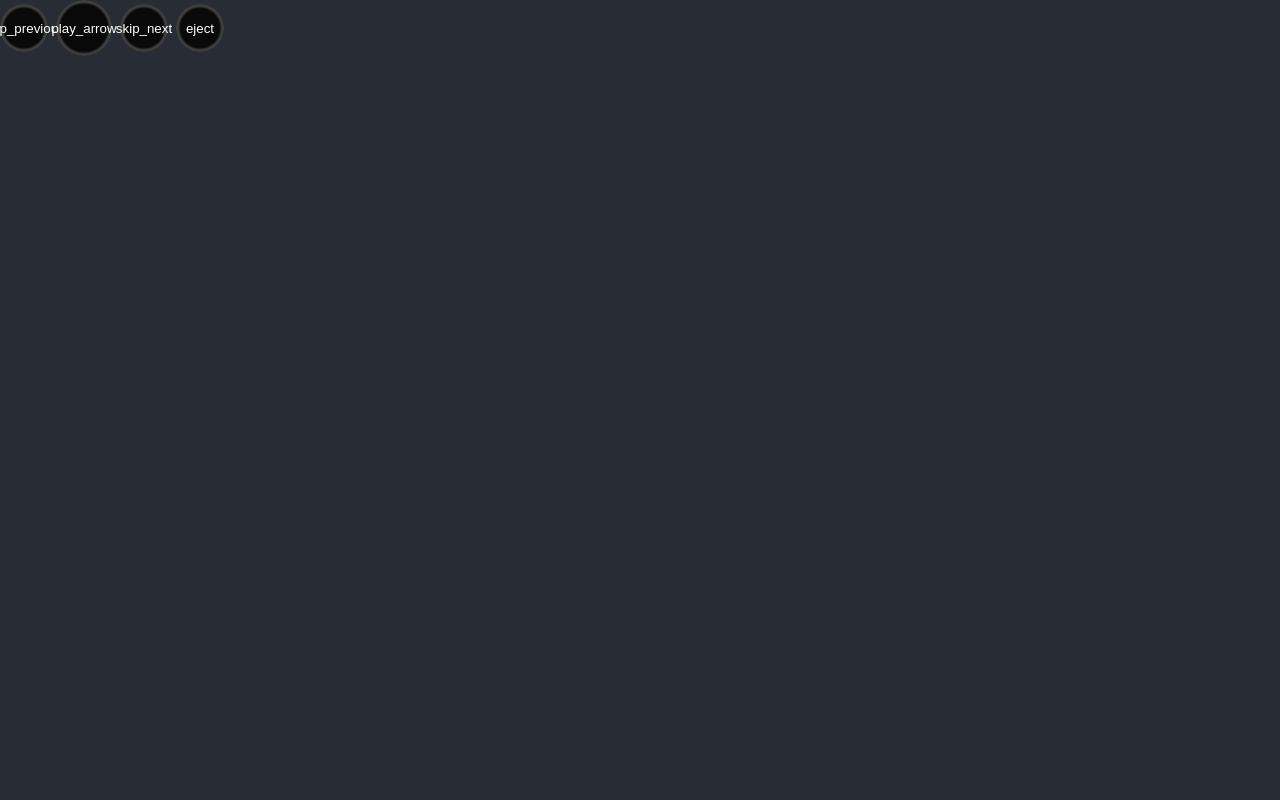
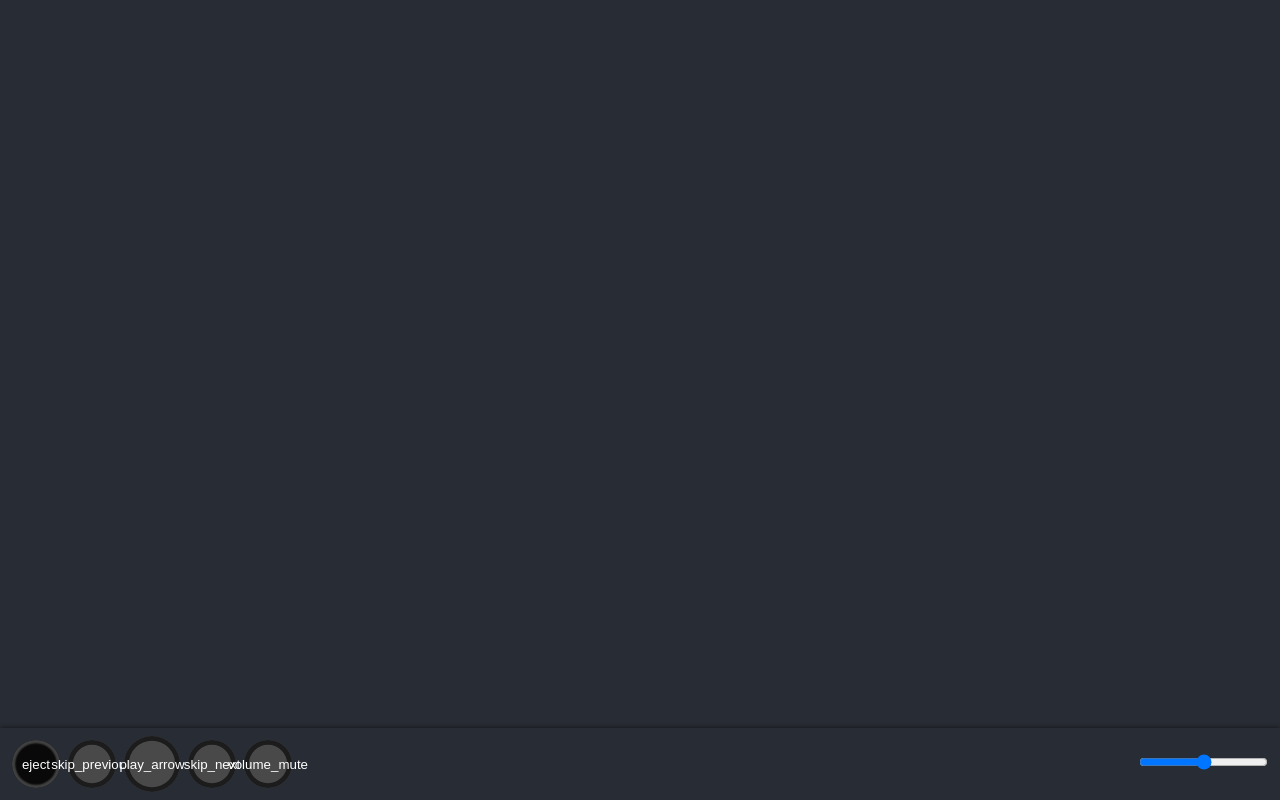
Before and after one commit to USSDlover/music-player, a React (Create React App) app: page / in a window 1280 px wide. Built offline with nearby package versions, Linux system fonts and the light colour scheme; the HTML template or start-up script is replaced by a standard one.

Commit message:
Over All Style Improvement
[Fix] Play list style improvement.
[Fix] Improve controls style.
[Fix] Better controls set and style.
[Refactor] Rename kebab case to camel case.
[Fix] Implement Player layout.
[Fix] Disable control buttons when track list is undefined.

```diff
--- a/src/App.scss
+++ b/src/App.scss
@@ -1,5 +1,9 @@
+:root {
+  --c-background: #282c34;
+}
+
 .App {
-  background-color: #282c34;
+  background-color: var(--c-background);
   min-height: 100vh;
 
   color: white;
--- a/src/components/atoms/btn-control/Btn-Control.scss
+++ b/src/components/atoms/btn-control/BtnControl.scss
@@ -35,4 +35,9 @@ button {
     background: #1a1a1a;
     box-shadow: inset #414141 0 0 .1rem .25rem;
   }
+
+  &[disabled] {
+    background: #494949;
+    box-shadow: inset #1c1c1c 0 0 0 0.3rem;
+  }
 }
--- a/src/components/atoms/btn-control/Btn-Control.tsx
+++ b/src/components/atoms/btn-control/BtnControl.tsx
@@ -1,5 +1,5 @@
 import { FunctionComponent } from 'react';
-import './Btn-Control.scss';
+import './BtnControl.scss';
 
 export enum Controls {
     play = 'PLAY',
@@ -7,7 +7,11 @@ export enum Controls {
     pause = 'PAUSE',
     next = 'NEXT',
     previous = 'PREVIOUS',
-    eject = 'EJECT'
+    eject = 'EJECT',
+    volumeUp = 'VOLUME_UP',
+    volumeDown = 'VOLUME_DOWN',
+    volumeOff = 'VOLUME_OFF',
+    volumeMute = 'VOLUME_MUTE',
 }
 
 enum AvailableIcons {
@@ -16,7 +20,11 @@ enum AvailableIcons {
     pause = 'pause',
     next = 'skip_next',
     previous = 'skip_previous',
-    eject = 'eject'
+    eject = 'eject',
+    volumeUp = 'volume_up',
+    volumeDown = 'volume_down',
+    volumeOff = 'volume_off',
+    volumeMute = 'volume_mute',
 }
 
 const Icons: {[key in Controls]: AvailableIcons} = {
@@ -25,7 +33,11 @@ const Icons: {[key in Controls]: AvailableIcons} = {
     [Controls.pause]: AvailableIcons.pause,
     [Controls.next]: AvailableIcons.next,
     [Controls.previous]: AvailableIcons.previous,
-    [Controls.eject]: AvailableIcons.eject
+    [Controls.eject]: AvailableIcons.eject,
+    [Controls.volumeUp]: AvailableIcons.volumeUp,
+    [Controls.volumeDown]: AvailableIcons.volumeDown,
+    [Controls.volumeOff]: AvailableIcons.volumeOff,
+    [Controls.volumeMute]: AvailableIcons.volumeMute
 }
 
 type ButtonSizes = 'small' | 'medium' | 'large';
@@ -34,11 +46,12 @@ interface BtnControlOptions {
     control?: Controls;
     size?: ButtonSizes;
     onClick?: (event: any) => void;
+    disabled?: boolean;
 }
 
-export const BtnControl: FunctionComponent<BtnControlOptions> = ({size = 'medium', control = Controls.play, onClick = () => {}}): JSX.Element => {
+export const BtnControl: FunctionComponent<BtnControlOptions> = ({disabled, size = 'medium', control = Controls.play, onClick = () => {}}): JSX.Element => {
     return (
-        <button onClick={onClick} data-size={size}>
+        <button onClick={onClick} data-size={size} disabled={disabled}>
             <span className="material-symbols-outlined">{Icons[control]}</span>
         </button>
     );
--- a/src/components/atoms/index.ts
+++ b/src/components/atoms/index.ts
@@ -1,3 +1,3 @@
-export * from './btn-control/Btn-Control';
+export * from './btn-control/BtnControl';
 export * from './upload-directory/UploadDirectory';
 export * from './audio/Audio';
--- a/src/components/atoms/upload-directory/UploadDirectory.tsx
+++ b/src/components/atoms/upload-directory/UploadDirectory.tsx
@@ -6,7 +6,7 @@ interface UploadDirectoryOption {
 
 export const UploadDirectory: FunctionComponent<UploadDirectoryOption> = React.forwardRef((props, ref): JSX.Element => {
     return <input
-        style={{ visibility: 'hidden' }}
+        style={{ visibility: 'hidden', position: 'fixed', bottom: 0, left: 0 }}
         type="file"
         onInput={props.onDirectorySelect}
         // @ts-ignore
--- a/src/components/molecules/music-card/MusicCard.module.scss
+++ b/src/components/molecules/music-card/MusicCard.module.scss
@@ -1,10 +1,18 @@
 .musicCard {
-  max-width: 70%;
+  width: 100%;
+  box-sizing: border-box;
   text-align: start;
   display: flex;
   justify-content: space-between;
   align-items: center;
-  padding: 0 1.25rem;
+  padding: 0.25rem 1.25rem;
+  transition: all 250ms ease-in-out;
+
+  &:hover {
+    transform: translate3d(0.4%, -1%, 10px);
+    box-shadow: -0.15rem 0.15rem 0.25rem 0.005px #16181d;
+    padding-right: 1.5rem;
+  }
 
    p {
      font-size: .8em;
--- a/src/components/molecules/play-list/PlayList.module.scss
+++ b/src/components/molecules/play-list/PlayList.module.scss
@@ -1,5 +1,3 @@
 .playList {
-  display: flex;
-  flex-direction: column;
-  gap: .75rem;
+  width: 100%;
 }
--- /dev/null
+++ b/src/components/molecules/player-controls/PlayerControls.module.scss
@@ -0,0 +1,13 @@
+.playerControls {
+  display: flex;
+  align-items: center;
+  justify-content: space-between;
+  width: 100%;
+  .progress {}
+  .volume {}
+  .controls {
+    display: flex;
+    gap: .5rem;
+    align-items: center;
+  }
+}
--- a/src/components/molecules/player-controls/PlayerControls.tsx
+++ b/src/components/molecules/player-controls/PlayerControls.tsx
@@ -1,12 +1,14 @@
 import React, { FunctionComponent, useState } from 'react';
 import { Controls, BtnControl, UploadDirectory } from '../../atoms';
+import styles from './PlayerControls.module.scss';
 
 
 interface PlayerControlsOptions {
     onDirectorySelect: (event: any) => void;
+    trackList?: FileList;
 }
 
-export const PlayerControls: FunctionComponent<PlayerControlsOptions> = ({ onDirectorySelect }): JSX.Element => {
+export const PlayerControls: FunctionComponent<PlayerControlsOptions> = ({ onDirectorySelect, trackList }): JSX.Element => {
     const [played, setPlayed] = useState<boolean>(false);
     const uploaderRef = React.createRef<HTMLInputElement>();
 
@@ -19,13 +21,19 @@ export const PlayerControls: FunctionComponent<PlayerControlsOptions> = ({ onDir
     }
 
     return (
-        <div style={{ display: 'flex', gap: '.5rem', alignItems: 'center' }}>
-            <BtnControl size='small' control={Controls.previous} onClick={onPrevious} />
-            <BtnControl control={played ? Controls.pause : Controls.play} onClick={onPlay} />
-            <BtnControl size='small' control={Controls.next} onClick={onNext} />
-            <BtnControl size='small' control={Controls.eject} onClick={onEject} />
-            {/*@ts-ignore*/}
-            <UploadDirectory ref={uploaderRef} onDirectorySelect={onDirectorySelect} />
+        <div className={styles.playerControls}>
+            <div className={styles.controls}>
+                <BtnControl size='small' control={Controls.eject} onClick={onEject} />
+                <BtnControl disabled={trackList ? trackList.length === 0 : true} size='small' control={Controls.previous} onClick={onPrevious} />
+                <BtnControl disabled={trackList ? trackList.length === 0 : true} control={played ? Controls.pause : Controls.play} onClick={onPlay} />
+                <BtnControl disabled={trackList ? trackList.length === 0 : true} size='small' control={Controls.next} onClick={onNext} />
+                <BtnControl disabled={trackList ? trackList.length === 0 : true} size='small' control={Controls.volumeMute} />
+                {/*@ts-ignore*/}
+                <UploadDirectory ref={uploaderRef} onDirectorySelect={onDirectorySelect} />
+            </div>
+            <div className={styles.progress}>
+                <input type="range" value={50} step={1} min={0} max={100}/>
+            </div>
         </div>
     );
 }
--- a/src/components/templates/player/Player.module.scss
+++ b/src/components/templates/player/Player.module.scss
@@ -0,0 +1,29 @@
+.player {
+  position: relative;
+
+  .audio {
+    visibility: hidden;
+    position: fixed;
+    bottom: 0;
+    right: 0;
+    width: 0;
+    height: 0;
+  }
+
+  .controls {
+    grid-area: controls;
+    position: absolute;
+    bottom: 0;
+    left: 0;
+    right: 0;
+    background-color: var(--c-background);
+    padding: 0.5rem 0.75rem;
+    box-shadow: 0 -0.02rem 0.35rem 0.005rem #0d0e11;
+  }
+
+  .playList {
+    overflow-y: scroll;
+    height: calc(100vh - 4.5rem);
+    padding-bottom: 4.5rem;
+  }
+}
--- a/src/components/templates/player/Player.tsx
+++ b/src/components/templates/player/Player.tsx
@@ -1,6 +1,7 @@
 import React, { FunctionComponent, useCallback, useState } from 'react';
 import { PlayerControls, PlayList } from '../../molecules';
 import { Audio } from '../../atoms';
+import styles from './Player.module.scss';
 
 interface PlayerOptions {}
 
@@ -12,9 +13,15 @@ export const Player: FunctionComponent<PlayerOptions> = (): JSX.Element => {
         setMusicDirectory(event.target.files);
     }, []);
 
-    return <>
-        <Audio music={selectedMusic} />
-        <PlayList trackList={musicDirectory} onSelectMusic={music => setSelectedMusic(URL.createObjectURL(music))} />
-        <PlayerControls onDirectorySelect={ onDirectoryUpload }/>
-    </>;
+    return <div className={styles.player}>
+        <div className={styles.audio}>
+            <Audio music={selectedMusic} />
+        </div>
+        <div className={styles.playList}>
+            <PlayList trackList={musicDirectory} onSelectMusic={music => setSelectedMusic(URL.createObjectURL(music))} />
+        </div>
+        <div className={styles.controls}>
+            <PlayerControls trackList={musicDirectory} onDirectorySelect={ onDirectoryUpload }/>
+        </div>
+    </div>;
 }
```
Also changed, not shown: src/components/molecules/play-list/PlayList.tsx (+15 -9 lines).
